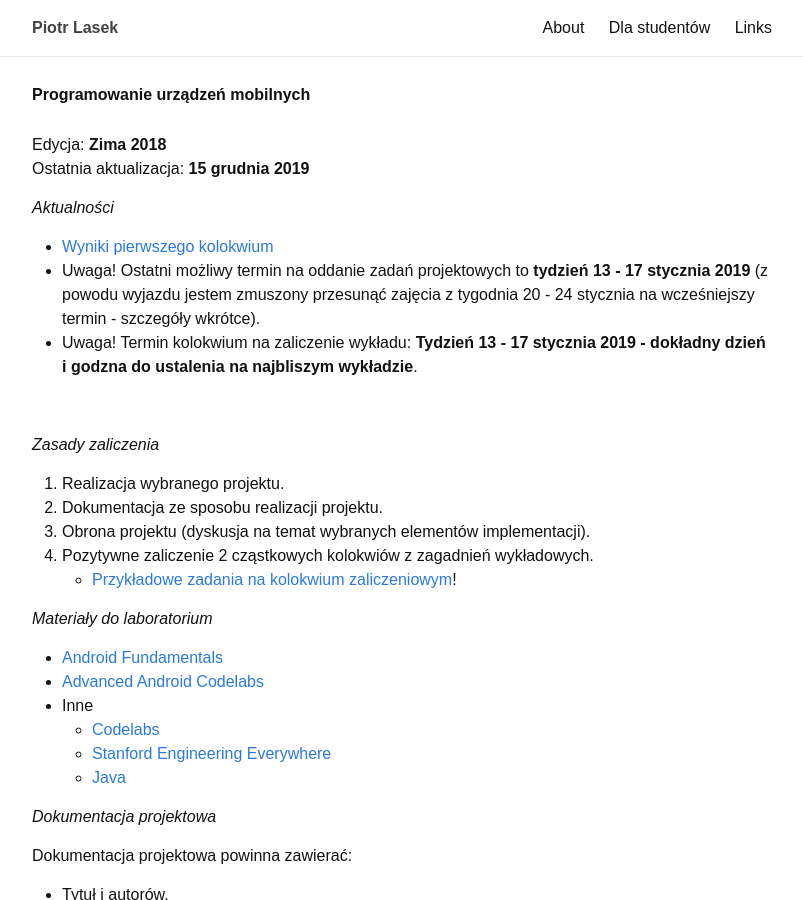
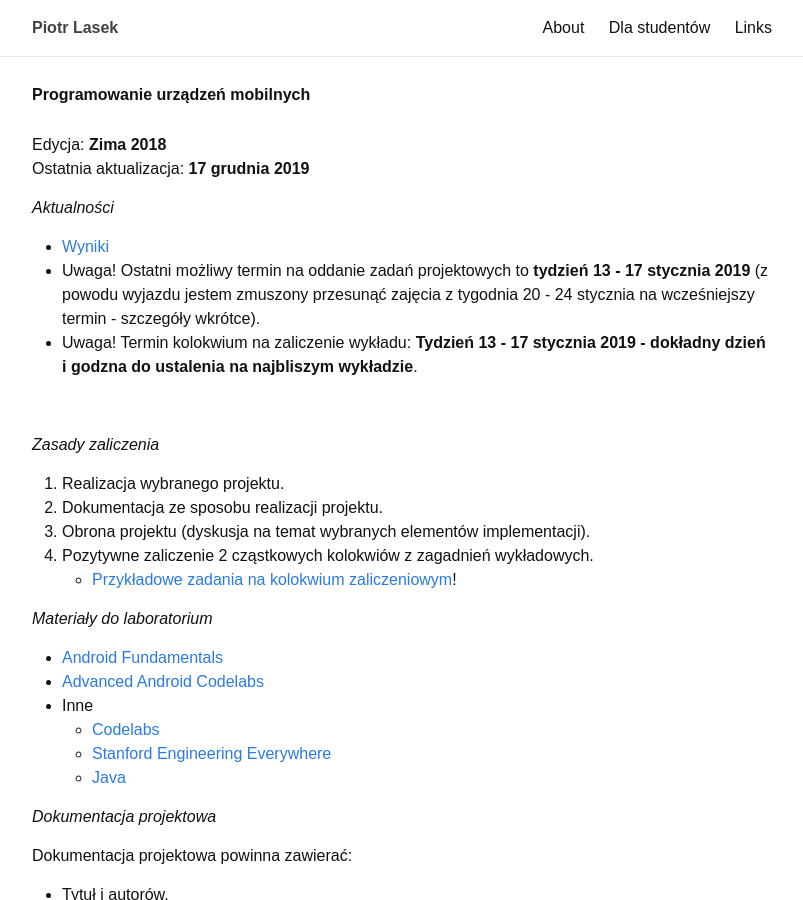
Before and after one commit to piotrlasek/piotrlasek.github.io, a Jekyll site: the page built from for-students/pum.md, in a window 1280 px wide and 900 px high. Shown: the whole window, without its empty margins (238-1041 px from the left). Built offline with Jekyll 4.4.1, drawn with Linux system fonts in a browser that asks for light colours.

Commit message:
some changes

```diff
--- a/for-students/pum.md
+++ b/for-students/pum.md
@@ -6,11 +6,11 @@ exclude: true
 ---
 
 Edycja: **Zima 2018** <br>
-Ostatnia aktualizacja: **15 grudnia 2019**
+Ostatnia aktualizacja: **17 grudnia 2019**
 
 ## Aktualności
 
-* [Wyniki pierwszego kolokwium](wyniki-pum.txt)
+* [Wyniki](wyniki-pum.txt)
 * Uwaga! Ostatni możliwy termin na oddanie zadań projektowych to **tydzień 13 - 17 stycznia 2019** (z powodu wyjazdu jestem zmuszony przesunąć zajęcia z tygodnia 20 - 24 stycznia na wcześniejszy termin - szczegóły wkrótce).
 * Uwaga! Termin kolokwium na zaliczenie wykładu: **Tydzień 13 - 17 stycznia 2019 - dokładny dzień i godzna do ustalenia na najbliszym wykładzie**.
 
```
